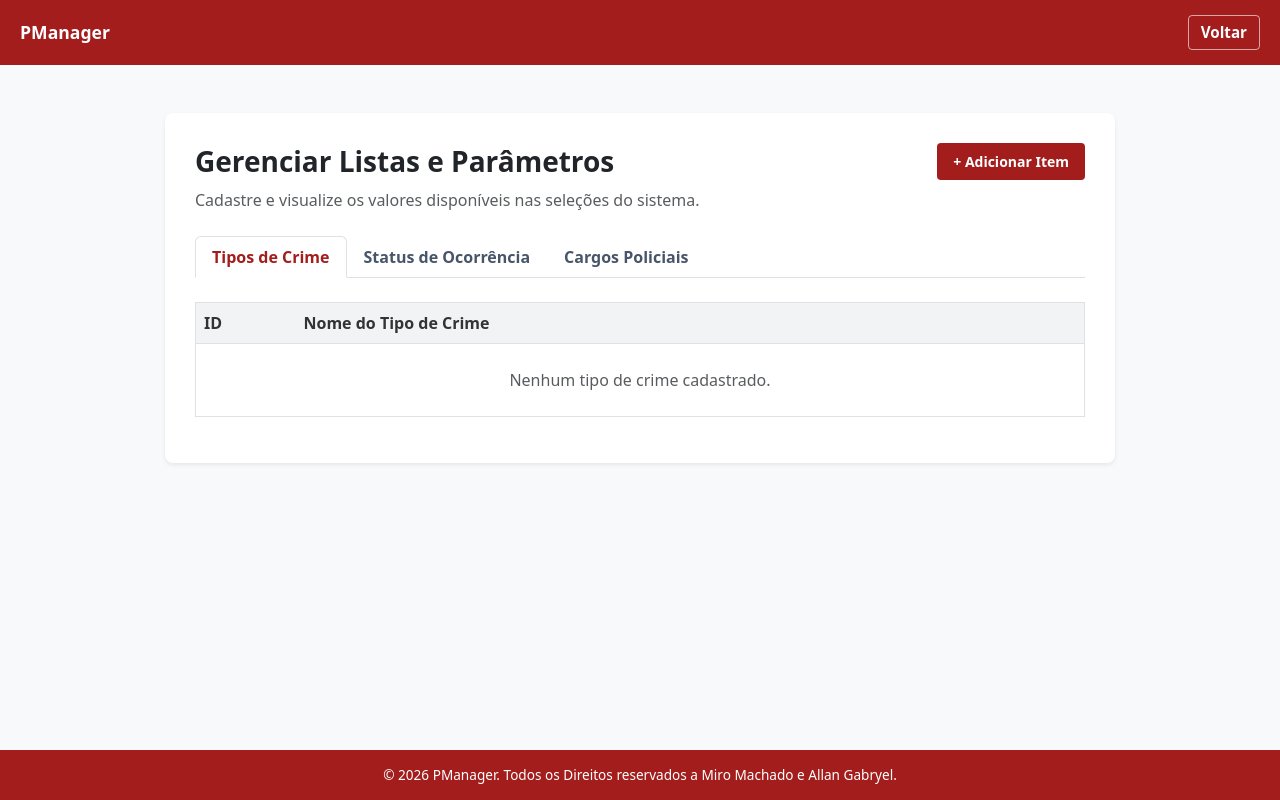
After one commit to MiroMachadim/PManager, a Flask app: page /admin/upd_estados in a window 1280 px wide. The commit adds this page. Run offline with Flask 3, Linux system fonts and the light colour scheme; parts of the project's set-up code (start-up, migrations or seed data) failed here and were passed over.

Commit message:
Adicionado página de edição de parametros dos seguintes valores: (tipo_crime,cargos,status_ocorrencia)

```diff
--- /dev/null
+++ b/templates/editar_parametros.html
@@ -0,0 +1,274 @@
+<!DOCTYPE html>
+<html lang="pt-br">
+<head>
+    <meta charset="UTF-8">
+    <meta name="viewport" content="width=device-width, initial-scale=1.0">
+    <title>PManager - Gerenciar Parâmetros</title>
+    <!-- Bootstrap 5 CSS -->
+    <link href="https://cdn.jsdelivr.net/npm/bootstrap@5.3.0/dist/css/bootstrap.min.css" rel="stylesheet">
+    <style>
+        body {
+            background-color: #f8f9fa;
+            display: flex;
+            flex-direction: column;
+            min-height: 100vh;
+            margin: 0;
+        }
+        .top-bar, .footer-bar {
+            background-color: #A31D1D;
+            color: white;
+            padding: 15px 20px;
+        }
+        .top-bar {
+            font-weight: 600;
+            font-size: 1.1rem;
+            display: flex;
+            justify-content: space-between;
+            align-items: center;
+        }
+        .top-bar a.nav-btn {
+            color: white;
+            text-decoration: none;
+            font-size: 0.95rem;
+            border: 1px solid rgba(255, 255, 255, 0.6);
+            padding: 5px 12px;
+            border-radius: 4px;
+            transition: background-color 0.2s;
+        }
+        .top-bar a.nav-btn:hover {
+            background-color: rgba(255, 255, 255, 0.2);
+            color: white;
+        }
+        .footer-bar {
+            margin-top: auto;
+            text-align: center;
+            font-size: 0.85rem;
+        }
+        .content-card {
+            max-width: 950px;
+            width: 100%;
+            margin: auto;
+            padding: 30px;
+            background-color: #ffffff;
+            border-radius: 8px;
+            box-shadow: 0 0.125rem 0.25rem rgba(0, 0, 0, 0.075);
+        }
+        .section-title {
+            color: #A31D1D;
+            font-weight: 700;
+            font-size: 1.1rem;
+            border-bottom: 2px solid #A31D1D;
+            padding-bottom: 6px;
+            margin-bottom: 18px;
+        }
+        .btn-custom-red {
+            background-color: #A31D1D;
+            color: white;
+            border: none;
+            font-weight: 600;
+        }
+        .btn-custom-red:hover {
+            background-color: #821515;
+            color: white;
+        }
+        .nav-tabs .nav-link {
+            color: #475569;
+            font-weight: 600;
+        }
+        .nav-tabs .nav-link.active {
+            color: #A31D1D;
+            border-color: #dee2e6 #dee2e6 #fff;
+            font-weight: 700;
+        }
+        .form-control:focus, .form-select:focus {
+            border-color: #A31D1D;
+            box-shadow: 0 0 0 0.2rem rgba(163, 29, 29, 0.25);
+        }
+        .table th {
+            background-color: #f1f3f5;
+            color: #333;
+        }
+    </style>
+</head>
+<body>
+
+    <!-- Barra Superior -->
+    <div class="top-bar">
+        <span>PManager</span>
+        <a href="javascript:history.back()" class="nav-btn">Voltar</a>
+    </div>
+
+    <!-- Conteúdo Principal -->
+    <div class="container d-flex flex-column justify-content-center align-items-center my-5">
+        <div class="content-card">
+
+            <!-- Mensagens Flash/Alertas -->
+            {% with messages = get_flashed_messages(with_categories=true) %}
+                {% if messages %}
+                    {% for category, message in messages %}
+                        <div class="alert alert-{{ category if category != 'error' else 'danger' }} alert-dismissible fade show text-center mb-4 py-2" role="alert">
+                            {{ message }}
+                            <button type="button" class="btn-close py-2" data-bs-dismiss="alert" aria-label="Close"></button>
+                        </div>
+                    {% endfor %}
+                {% endif %}
+            {% endwith %}
+
+            <div class="d-flex justify-content-between align-items-center mb-2">
+                <h3 class="fw-bold text-dark mb-0">Gerenciar Listas e Parâmetros</h3>
+                <button type="button" class="btn btn-custom-red btn-sm px-3 py-2 fw-semibold" data-bs-toggle="modal" data-bs-target="#modalAdicionarItem">
+                    + Adicionar Item
+                </button>
+            </div>
+            <p class="text-muted mb-4">Cadastre e visualize os valores disponíveis nas seleções do sistema.</p>
+
+            <!-- Navegação por Abas -->
+            <ul class="nav nav-tabs mb-4" id="parametrosTab" role="tablist">
+                <li class="nav-item" role="presentation">
+                    <button class="nav-link active" id="crimes-tab" data-bs-toggle="tab" data-bs-target="#crimes" type="button" role="tab">Tipos de Crime</button>
+                </li>
+                <li class="nav-item" role="presentation">
+                    <button class="nav-link" id="status-tab" data-bs-toggle="tab" data-bs-target="#status" type="button" role="tab">Status de Ocorrência</button>
+                </li>
+                <li class="nav-item" role="presentation">
+                    <button class="nav-link" id="cargos-tab" data-bs-toggle="tab" data-bs-target="#cargos" type="button" role="tab">Cargos Policiais</button>
+                </li>
+            </ul>
+
+            <!-- Conteúdo das Abas -->
+            <div class="tab-content" id="parametrosTabContent">
+
+                <!-- ABA 1: Tipos de Crime -->
+                <div class="tab-pane fade show active" id="crimes" role="tabpanel">
+                    <div class="table-responsive">
+                        <table class="table table-hover align-middle border">
+                            <thead>
+                                <tr>
+                                    <th style="width: 100px;">ID</th>
+                                    <th>Nome do Tipo de Crime</th>
+                                </tr>
+                            </thead>
+                            <tbody>
+                                {% if tipos_crime %}
+                                    {% for item in tipos_crime %}
+                                    <tr>
+                                        <td class="fw-semibold">#{{ item.id }}</td>
+                                        <td>{{ item.nome }}</td>
+                                    </tr>
+                                    {% endfor %}
+                                {% else %}
+                                    <tr>
+                                        <td colspan="2" class="text-center py-4 text-muted">Nenhum tipo de crime cadastrado.</td>
+                                    </tr>
+                                {% endif %}
+                            </tbody>
+                        </table>
+                    </div>
+                </div>
+
+                <!-- ABA 2: Status de Ocorrência -->
+                <div class="tab-pane fade" id="status" role="tabpanel">
+                    <div class="table-responsive">
+                        <table class="table table-hover align-middle border">
+                            <thead>
+                                <tr>
+                                    <th style="width: 100px;">ID</th>
+                                    <th>Nome do Status</th>
+                                </tr>
+                            </thead>
+                            <tbody>
+                                {% if lista_status %}
+                                    {% for item in lista_status %}
+                                    <tr>
+                                        <td class="fw-semibold">#{{ item.id }}</td>
+                                        <td>{{ item.nome }}</td>
+                                    </tr>
+                                    {% endfor %}
+                                {% else %}
+                                    <tr>
+                                        <td colspan="2" class="text-center py-4 text-muted">Nenhum status cadastrado.</td>
+                                    </tr>
+                                {% endif %}
+                            </tbody>
+                        </table>
+                    </div>
+                </div>
+
+                <!-- ABA 3: Cargos Policiais -->
+                <div class="tab-pane fade" id="cargos" role="tabpanel">
+                    <div class="table-responsive">
+                        <table class="table table-hover align-middle border">
+                            <thead>
+                                <tr>
+                                    <th style="width: 100px;">ID</th>
+                                    <th>Nome do Cargo</th>
+                                </tr>
+                            </thead>
+                            <tbody>
+                                {% if cargos %}
+                                    {% for item in cargos %}
+                                    <tr>
+                                        <td class="fw-semibold">#{{ item.id }}</td>
+                                        <td>{{ item.nome }}</td>
+                                    </tr>
+                                    {% endfor %}
+                                {% else %}
+                                    <tr>
+                                        <td colspan="2" class="text-center py-4 text-muted">Nenhum cargo cadastrado.</td>
+                                    </tr>
+                                {% endif %}
+                            </tbody>
+                        </table>
+                    </div>
+                </div>
+
+            </div>
+
+        </div>
+    </div>
+
+    <!-- Modal para Adicionar Novo Item -->
+    <div class="modal fade" id="modalAdicionarItem" tabindex="-1" aria-labelledby="modalAdicionarItemLabel" aria-hidden="true">
+        <div class="modal-dialog modal-dialog-centered">
+            <div class="modal-content">
+                <div class="modal-header text-white" style="background-color: #A31D1D;">
+                    <h5 class="modal-title fw-bold" id="modalAdicionarItemLabel">Cadastrar Novo Item</h5>
+                    <button type="button" class="btn-close btn-close-white" data-bs-dismiss="modal" aria-label="Close"></button>
+                </div>
+                <form action="{{ url_for('admin.upd_parametros') }}" method="POST">
+                    <div class="modal-body">
+
+                        <div class="mb-3">
+                            <label for="categoria" class="form-label text-secondary fw-semibold">Categoria da Lista</label>
+                            <select class="form-select" id="categoria" name="categoria" required>
+                                <option value="" selected disabled>Selecione onde deseja adicionar</option>
+                                <option value="tipo_crime">Tipo de Crime</option>
+                                <option value="status_ocorrencia">Status de Ocorrência</option>
+                                <option value="cargo">Cargo Policial</option>
+                            </select>
+                        </div>
+
+                        <div class="mb-3">
+                            <label for="nome_item" class="form-label text-secondary fw-semibold">Nome / Descrição do Item</label>
+                            <input type="text" class="form-control" id="nome_item" name="nome_item" placeholder="Ex: Homicídio, Tenente, Em Análise..." required>
+                        </div>
+
+                    </div>
+                    <div class="modal-footer">
+                        <button type="button" class="btn btn-secondary" data-bs-dismiss="modal">Cancelar</button>
+                        <button type="submit" class="btn btn-custom-red">Salvar Item</button>
+                    </div>
+                </form>
+            </div>
+        </div>
+    </div>
+
+    <!-- Rodapé -->
+    <div class="footer-bar">
+        &copy; 2026 PManager. Todos os Direitos reservados a Miro Machado e Allan Gabryel.
+    </div>
+
+    <!-- Bootstrap 5 JS Bundle -->
+    <script src="https://cdn.jsdelivr.net/npm/bootstrap@5.3.0/dist/js/bootstrap.bundle.min.js"></script>
+</body>
+</html>
--- a/templates/ver_opcoes_admin.html
+++ b/templates/ver_opcoes_admin.html
@@ -82,6 +82,7 @@
             <div class="d-grid gap-3">
                 <a href="{{url_for('admin.cad_policial')}}" class="btn btn-custom-red shadow-sm py-3 fs-6">Cadastrar Novo Policial</a>
                 <a href="{{url_for('admin.list_perfis')}}" class="btn btn-custom-red shadow-sm py-3 fs-6">Ver Perfis</a>
+                <a href="{{url_for('admin.upd_parametros')}}" class="btn btn-custom-red shadow-sm py-3 fs-6">Editar Parametros</a>
             </div>
         </div>
     </div>
```
Also changed, not shown: Blueprints/admin/admin.py (+9 -0 lines).
